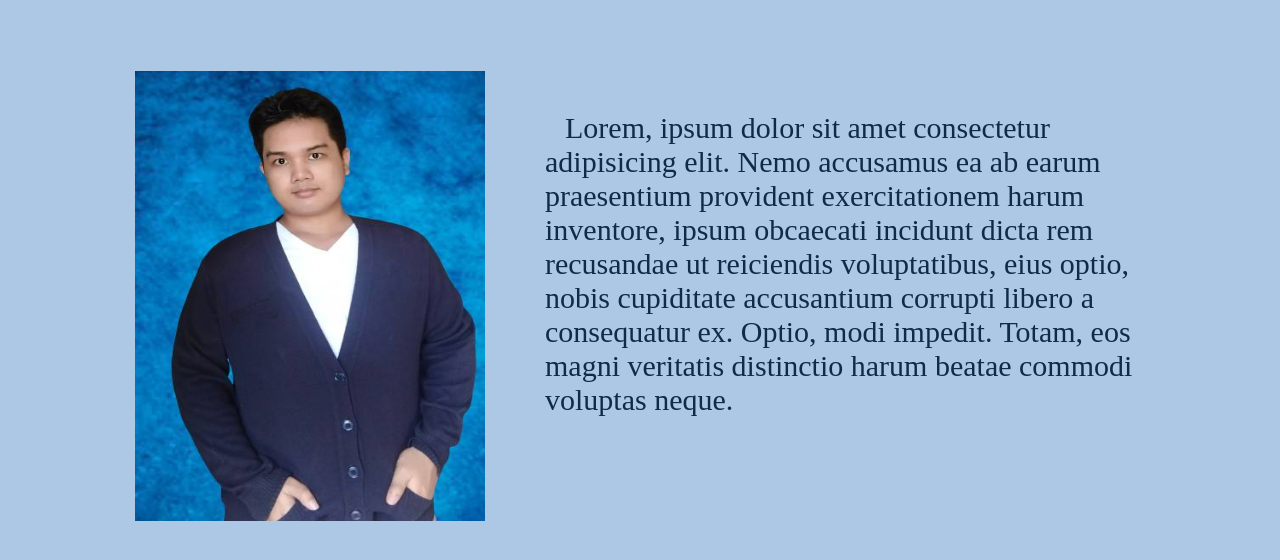
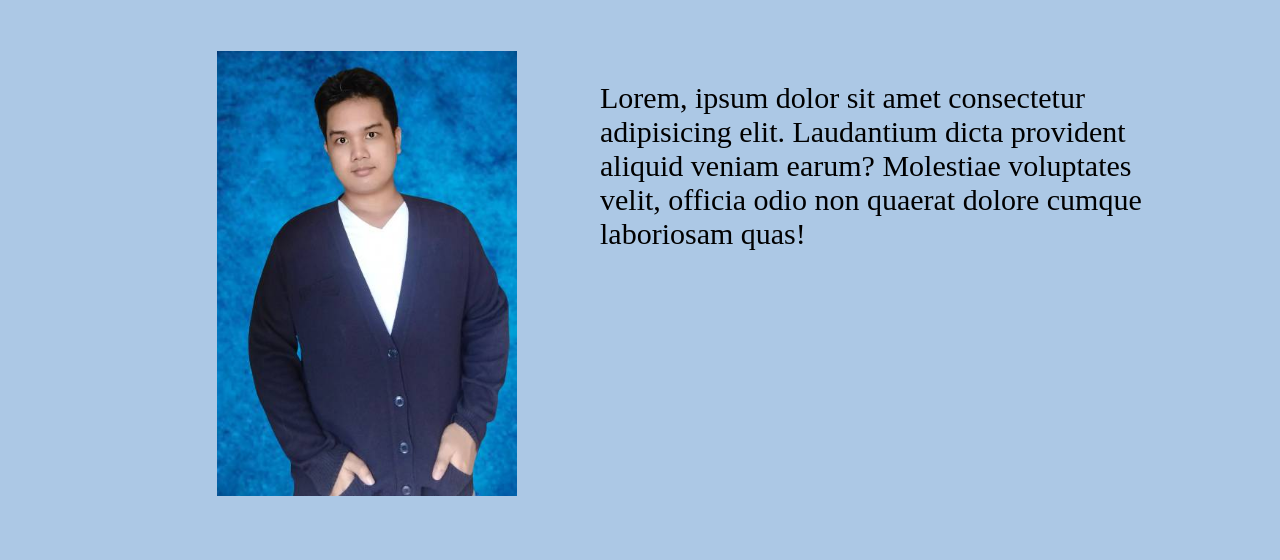
Before and after one commit to paulbal041598/PaulPersonalProfile.github.io, a plain HTML site: page Aboutme.html in a window 1280 px wide. Shown: the part 102-662 px from the top of the page. Drawn offline with Linux system fonts and the light colour scheme.

Commit message:
Add files via upload

```diff
--- a/Aboutme.html
+++ b/Aboutme.html
@@ -6,13 +6,22 @@
     <meta name="viewport" content="width=device-width, initial-scale=1.0">
     <link rel="stylesheet" href="style.css">
     <title>About Me</title>
+
 </head>
 <body>
     <h1 class="about">About Me</h1>
-    <div class="grid-container">
-        <div class="grid-item1"><img src="pictures/aboutid-final.jpg" alt="This is my picture"></div>
-        <div class="grid-item2">Lorem, ipsum dolor sit amet consectetur adipisicing elit. Nemo accusamus ea ab earum praesentium provident exercitationem harum inventore, ipsum obcaecati incidunt dicta rem recusandae ut reiciendis voluptatibus, eius optio, nobis cupiditate accusantium corrupti libero a consequatur ex. Optio, modi impedit. Totam, eos magni veritatis distinctio harum beatae commodi voluptas neque.</div>
-    </div>
+    <div class="size">
+        <div class="card">
+            <div class="image">
+                <img src="pictures/aboutid-final.jpg" alt="This is my picture">
+
+            </div>
+            <div class="content">
+                <p>Lorem, ipsum dolor sit amet consectetur adipisicing elit. Laudantium dicta provident aliquid veniam earum? Molestiae voluptates velit, officia odio non quaerat dolore cumque laboriosam quas!</p>
+
+            </div>
+        </div>
+        </div>
 
 </body>
 </html>
--- a/style.css
+++ b/style.css
@@ -71,20 +71,7 @@ body{
     font-size: 30px;
   }
 
-  .grid-container{
-  display: grid;
-  grid-template-columns: 400px  600px ;
-  gap: 10px;
-  background-color: #ACC8E5;
-  justify-content: center;
-  }
 
-  .grid-container > div {
-    padding: 20px 0;
-    font-size: 30px;
-    color: #112A46
-
-  }
 
   .about{
     text-indent: 30px;
@@ -106,9 +93,11 @@ body{
     text-indent: 20px;
   }
   .form{
-    /*padding-left: 100px;*/
-    margin-left: 100px;
-    width: 600px;
+    margin-left: 5%;
+
+    width: auto;
+    max-width: 600px;
+    height: auto;
 
   }
   .form > .mb-3 > #exampleFormControlInput1{
@@ -121,6 +110,10 @@ body{
     height: 200px;
 
   }
+
+
+
+
   .contact{
     text-indent: 95px;
     margin-top: 0%;
@@ -151,6 +144,37 @@ body{
     height: 90px;
     width:90px;
   }
+
+  /*About me Css*/
+  .card{
+    display: flex;
+    flex-wrap: wrap;
+
+}
+.image{
+    flex: 1 1 120px;
+    aspect-ratio: 1/1;
+    text-align: center;
+
+}
+.image>img{
+    width: 100%;
+    max-width: 300px;
+    height: auto;
+
+}
+.content{
+    flex: 1 1 200px;
+    font-size: 30px;
+
+}
+.size{
+    width:auto;
+    height: auto;
+    margin-left: 10%;
+    margin-right:10%;
+}
+
 
  @media screen and (max-width: 360px) {
   .intro > h1{
@@ -199,26 +223,8 @@ body{
     font-size: 30px;
     text-align: center;
   }
-  .grid-container{
-    display: grid;
+  .form > .btn-text-left{
+    text-align: center;
+  }
 
-    grid-template-columns: 200px  100px ;
-    gap: 0px;
-    background-color: #ACC8E5;
-
-    }
-    .grid-container > .grid-item2{
-      font-size: 20px;
-      margin-top: 200px;
-      margin-left: 10%;
-      width: 250px;
-      height: auto;
-      background-color: rgba(255, 255, 255, 0.664);
-    }
-
-    .grid-container > div {
-
-      color: #112A46
-
-    }
 }
```
Also changed, not shown: exp.html (added, +46 -0 lines).
